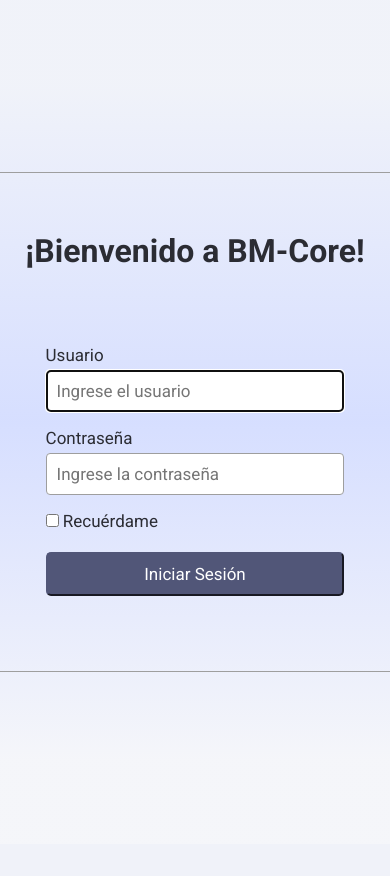
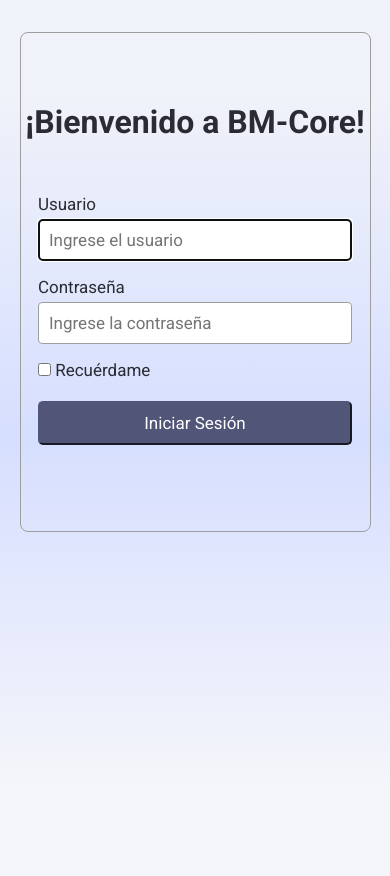
Before and after one commit to CrisZR/BM-Core, a Django app: page /accounts/login/ in a window 390 px wide; the page is wider, and only the part inside the window is pictured. Before the commit the page ends 672 px from the top of that part, so only its background shows below. Run offline with Django 5.2, Linux system fonts and the light colour scheme.

Commit message:
Se formateo el doc y se añadio diseño responsive al login

```diff
--- a/accounts/static/css/styles.css
+++ b/accounts/static/css/styles.css
@@ -1,87 +1,103 @@
 :root {
   /* Brand */
-    --color-primary: #031DF6;
-    --color-primary-dark: #001D96;
-    --color-primary-alt: #3741A0;
+  --color-primary: #031df6;
+  --color-primary-dark: #001d96;
+  --color-primary-alt: #3741a0;
 
   --color-secondary: #636474;
-    --color-secondary-dark: #33354B;
-    --color-secondary-alt: #7D809F;
+  --color-secondary-dark: #33354b;
+  --color-secondary-alt: #7d809f;
 
   /* Text */
-    --color-text-primary: #2B2C33;
+  --color-text-primary: #2b2c33;
   --color-text-secondary: #636474;
-    --color-text-disabled: #9E9E9E;
-    --color-text-inverse: #FFFFFF;
+  --color-text-disabled: #9e9e9e;
+  --color-text-inverse: #ffffff;
 
   /* States */
-    --color-success-bg: #E6F4EA;
-    --color-success: #3C754B;
-    --color-success-dark: #2E5939;
+  --color-success-bg: #e6f4ea;
+  --color-success: #3c754b;
+  --color-success-dark: #2e5939;
 
-    --color-warning-bg: #FFF3E0;
-    --color-warning: #FF9800;
-    --color-warning-dark: #FB8C00;
+  --color-warning-bg: #fff3e0;
+  --color-warning: #ff9800;
+  --color-warning-dark: #fb8c00;
 
-    --color-danger-bg: #FDECEA;
-    --color-danger: #F50208;
-    --color-danger-dark: #C30006;
+  --color-danger-bg: #fdecea;
+  --color-danger: #f50208;
+  --color-danger-dark: #c30006;
 
-    --color-info-bg: #E3F2FD;
-    --color-info: #54CAF5;
-    --color-info-dark: #0288D1;
+  --color-info-bg: #e3f2fd;
+  --color-info: #54caf5;
+  --color-info-dark: #0288d1;
 
   /* Focus / Active */
-    --color-focus-primary: #5A6DF6;
-    --color-focus-warning: #FFB74D;
-    --color-focus-success: #66BB6A;
-    --color-active-primary: #001D96;
+  --color-focus-primary: #5a6df6;
+  --color-focus-warning: #ffb74d;
+  --color-focus-success: #66bb6a;
+  --color-active-primary: #001d96;
 
   /* Neutrals */
-    --neutral-50:  #FAFAFA;
-    --neutral-100: #F5F5F5;
-    --neutral-200: #EEEEEE;
-    --neutral-300: #E0E0E0;
-    --neutral-500: #9E9E9E;
+  --neutral-50: #fafafa;
+  --neutral-100: #f5f5f5;
+  --neutral-200: #eeeeee;
+  --neutral-300: #e0e0e0;
+  --neutral-500: #9e9e9e;
   --neutral-700: #616161;
   --neutral-900: #212121;
 
   /* Backgrounds (Light by default) */
-    --bg-base: #F5F6FA;
-    --bg-card: #FFFFFF;
-    --bg-alt: #E5E9FF;
-    --bg-hover: #D6DEFF;
-    --bg-disabled: #ECEDEF;
+  --bg-base: #f5f6fa;
+  --bg-card: #ffffff;
+  --bg-alt: #e5e9ff;
+  --bg-hover: #d6deff;
+  --bg-disabled: #ecedef;
 }
 
 /* Dark mode override (usa data-theme o una clase .dark) */
 :root[data-theme="dark"] {
-    --color-text-primary: #E0E0E0;
-    --color-text-secondary: #C2C3CC;
-    --color-text-disabled: #9E9E9E;
-    --color-text-inverse: #0A0D23;
+  --color-text-primary: #e0e0e0;
+  --color-text-secondary: #c2c3cc;
+  --color-text-disabled: #9e9e9e;
+  --color-text-inverse: #0a0d23;
 
-    --bg-base: #0A0D23;
-    --bg-card: #1C1E2E;
+  --bg-base: #0a0d23;
+  --bg-card: #1c1e2e;
   --bg-alt: #243050;
-    --bg-hover: #001D96;
-    --bg-disabled: #2C2F45;
+  --bg-hover: #001d96;
+  --bg-disabled: #2c2f45;
 }
 
 * {
   box-sizing: border-box;
   margin: 0;
   padding: 0;
-    font-family: Roboto, system-ui, -apple-system, BlinkMacSystemFont, 'Segoe UI', Oxygen, Ubuntu, Cantarell, 'Open Sans', 'Helvetica Neue', sans-serif;
+  font-family: Roboto, system-ui, -apple-system, BlinkMacSystemFont, "Segoe UI",
+    Oxygen, Ubuntu, Cantarell, "Open Sans", "Helvetica Neue", sans-serif;
   color: var(--color-text-primary);
 }
 
 body {
-    min-height: 100vh;
+  min-height: 100dvh;
   background: hsla(228, 33%, 97%, 1);
-    background: linear-gradient(90deg, hsla(228, 33%, 97%, 1) 10%, hsla(228, 100%, 92%, 1) 50%, hsla(225, 44%, 96%, 1) 90%);
-    background: -moz-linear-gradient(90deg, hsla(228, 33%, 97%, 1) 10%, hsla(228, 100%, 92%, 1) 50%, hsla(225, 44%, 96%, 1) 90%);
-    background: -webkit-linear-gradient(90deg, hsla(228, 33%, 97%, 1) 10%, hsla(228, 100%, 92%, 1) 50%, hsla(225, 44%, 96%, 1) 90%);
+  background: linear-gradient(
+    90deg,
+    hsla(228, 33%, 97%, 1) 10%,
+    hsla(228, 100%, 92%, 1) 50%,
+    hsla(225, 44%, 96%, 1) 90%
+  );
+  background: -moz-linear-gradient(
+    90deg,
+    hsla(228, 33%, 97%, 1) 10%,
+    hsla(228, 100%, 92%, 1) 50%,
+    hsla(225, 44%, 96%, 1) 90%
+  );
+  background: -webkit-linear-gradient(
+    90deg,
+    hsla(228, 33%, 97%, 1) 10%,
+    hsla(228, 100%, 92%, 1) 50%,
+    hsla(225, 44%, 96%, 1) 90%
+  );
   filter: progid: DXImageTransform.Microsoft.gradient(startColorstr="#f5f6fa", endColorstr="#d6deff", GradientType=1);
   display: flex;
   justify-content: center;
@@ -107,6 +123,7 @@
 
 .title-login {
   margin-bottom: 15%;
+  text-align: center;
 }
 
 input {
@@ -141,26 +158,48 @@
 
 .btn-midnight:hover {
   color: #fff;
-    background-color: #32354A;   /* hover un poco más claro */
-    border-color: #32354A;
+  background-color: #32354a; /* hover un poco más claro */
+  border-color: #32354a;
 }
-  .btn-midnight:focus, .btn-midnight.focus,
+.btn-midnight:focus,
+.btn-midnight.focus,
 .btn-check:focus + .btn-midnight {
   color: #fff;
-    background-color: #32354A;
-    border-color: #32354A;
-    box-shadow: 0 0 0 .25rem rgba(10,13,35,.25); /* focus ring */
+  background-color: #32354a;
+  border-color: #32354a;
+  box-shadow: 0 0 0 0.25rem rgba(10, 13, 35, 0.25); /* focus ring */
 }
 .btn-check:checked + .btn-midnight,
 .btn-check:active + .btn-midnight,
-  .btn-midnight:active, .btn-midnight.active,
+.btn-midnight:active,
+.btn-midnight.active,
 .show > .btn-midnight.dropdown-toggle {
   color: #fff;
-    background-color: #0A0D23;   /* active más oscuro */
-    border-color: #0A0D23;
+  background-color: #0a0d23; /* active más oscuro */
+  border-color: #0a0d23;
 }
-  .btn-midnight:disabled, .btn-midnight.disabled {
-    color: #fff;                 /* Bootstrap aplica opacity .65 */
-    background-color: #0A0D23;
-    border-color: #0A0D23;
+.btn-midnight:disabled,
+.btn-midnight.disabled {
+  color: #fff; /* Bootstrap aplica opacity .65 */
+  background-color: #0a0d23;
+  border-color: #0a0d23;
 }
+
+@media (max-width: 576px) {
+  body {
+    display: block;
+  }
+
+  .form {
+    width: 90%;
+    margin: 2rem auto;
+  }
+
+  .container-inputs {
+    width: 100%;
+  }
+
+  .form-group {
+    width: 90%;
+  }
+}
```
Lines whose indentation alone changed are shown as unchanged.
